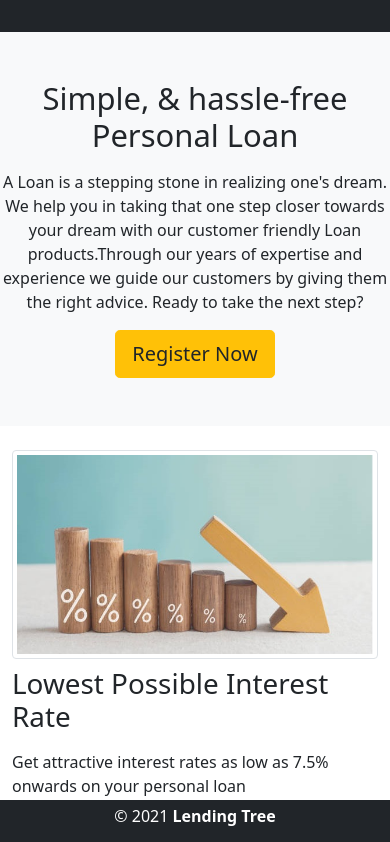
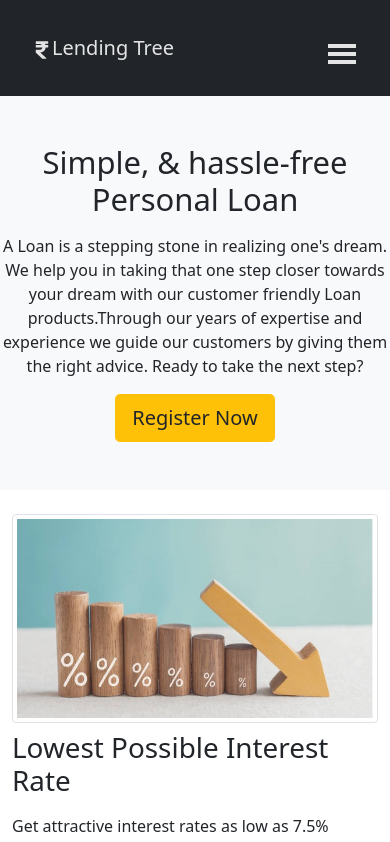
Before and after one commit to ganeshshankerkk/lending-tree-app-frontend, a React (Create React App) app: page / in a window 390 px wide. Shown: the top 842 px of the page. Built offline with nearby package versions, Linux system fonts and the light colour scheme.

Commit message:
GS: Made NavBar responsive
GS: Made NavBar responsive

```diff
--- a/src/components/layout/Layout.js
+++ b/src/components/layout/Layout.js
@@ -1,14 +1,18 @@
 import { Fragment } from "react";
 import Footer from "../mainNavigation/Footer";
 import MainNavigation from "../mainNavigation/MainNavigation";
-
-function Layout (props){
-    return(
+import './layout.css';
+function Layout(props) {
+    return (
         <Fragment>
-            <MainNavigation/>
-            <main>{props.children}</main>
-            <Footer/>
-        </Fragment>
+            <div className="page-container">
+                <div className="content-wrap">
+                <MainNavigation />
+                <main>{props.children}</main>
+            </div>
+            <Footer />
+        </div>
+        </Fragment >
     )
 }
 export default Layout;
--- /dev/null
+++ b/src/components/layout/layout.css
@@ -0,0 +1,8 @@
+.page-container{
+    display: flex;
+    flex-direction: column;
+    min-height: 100vh;
+}
+.content-wrap{
+      flex: 1;
+}
--- a/src/components/mainNavigation/Footer.css
+++ b/src/components/mainNavigation/Footer.css
@@ -1,17 +1,20 @@
-.footerCredits{
-    color: white;
-    text-align: center;
-  }
-
-
-/*
-.footer-style {
-    position: absolute;
-    right: 0;
-    bottom: 0;
-    left: 0;
-    padding: 1rem;
-    margin-top: -50px;
-    width: 100%;
-   }
-*/
+.main-footer{
+  padding: 15px;
+  position: relative;
+  bottom: 0;
+  text-align: center;
+  width: 100%;
+  background-color: #212429;
+}
+.footer-text{
+  line-height: 0.5em;
+  color: white;
+  font-size: 13px;
+}
+.footer-text a{
+  text-decoration: none;
+  color: #2596be;
+}
+.footer-text a:hover{
+  color: #66b6d2;
+}
--- a/src/components/mainNavigation/Footer.js
+++ b/src/components/mainNavigation/Footer.js
@@ -1,15 +1,18 @@
 import { Fragment } from "react";
 import './Footer.css'
-function Footer(){
-    return(
+function Footer() {
+    const currentYear = new Date().getFullYear();
+    return (
         <Fragment>
-            <div className="d-flex flex-column">
-                <div className="wrapper flex-grow-1"></div>
-                <footer>
-                    <div className="fixed-bottom nav pt-1 footer text-center bg-dark justify-content-center">
-                        <p className="footerCredits">© 2021<b> Lending Tree</b></p>
+            <div className="main-footer">
+                <div className="container">
+                    <div className="row">
+                        <div className="footer-text">
+                            <p>&copy; 2021 - {currentYear} | Lending Tree</p>
+                            <p>Developed by <a href="https://ganeshshanker.com" target="_blank" rel="noopener noreferrer"><b>Ganesh Shanker K K</b></a></p>
+                        </div>
                     </div>
-                </footer>
+                </div>
             </div>
         </Fragment>
     )
--- a/src/components/mainNavigation/MainNavigation.css
+++ b/src/components/mainNavigation/MainNavigation.css
@@ -1,8 +1,7 @@
 .navLink {
-color: rgb(228, 228, 228);
-text-decoration: none;
-margin-right:2.4rem;
-font-size: 20px;
+    color: rgb(228, 228, 228);
+    text-decoration: none;
+    font-size: 20px;
 }
 .navLink:hover {
     color: white;
@@ -12,3 +11,145 @@ font-size: 20px;
     color: white;
     font-weight: 600;
 }
+.main-nav{
+    background-color: #212429;
+    width: 100%;
+    height: 5rem;
+    display: grid;
+    grid-template-columns: 5rem 2fr 2fr 3fr 5rem;
+}
+.logo{
+    display: grid;
+    justify-content: start;
+    align-items: center;
+    grid-column: 2/3;
+}
+.menu-link {
+    align-items: center;
+    grid-column: 4/5;
+}
+.menu-link ul {
+    height: 4rem;
+    display: flex;
+    justify-content: space-around;
+    align-items: center;
+}
+.menu-link ul li {
+    font-size: 1rem;
+}
+.menu-link ul li a {
+    text-transform: capitalize;
+    color: rgba(0, 0, 3, 0.8);
+    transition: 0.5s;
+}
+.menu-link ul li:hover > a {
+    transform-origin: left;
+    color: rgba(0, 0, 3, 1);
+    text-decoration: underline;
+    transition: 0.5s;
+}
+.hamburger-menu {
+    display: none;
+}
+/* responsive css style */
+@media (max-width: 1080px) {
+    .main-nav {
+        height: 5rem;
+        grid-template-columns: 5rem 2fr 0fr 3fr 5rem;
+   }
+    .logo, .menu-link ul{
+        height: 4rem;
+   }
+}
+@media (max-width: 998px) {
+    .main-nav {
+        height: 6rem;
+        grid-template-columns: 2rem 3fr 4rem;
+        text-align: left;
+        align-items: center;
+   }
+    .menu-link {
+        display: none;
+   }
+    .logo{
+        height: 6rem;
+   }
+    .mobile-menu-link {
+        grid-column: 2/4;
+        position: relative;
+        z-index: 99;
+   }
+    .mobile-menu-link {
+        color: black;
+        background-color: #212429;
+       ;
+        height: 14rem;
+        display: grid;
+        grid-column: 2/5;
+        align-items: center;
+        padding-left: 1rem;
+        transition: all 2s linear;
+        transform-origin: top;
+        box-shadow: rgba(50, 50, 93, 0.25) 0px 50px 100px -20px, rgba(0, 0, 0, 0.3) 0px 30px 60px -30px;
+   }
+    .mobile-menu-link ul {
+        height: 10rem;
+        display: flex;
+        justify-content: space-around;
+        flex-direction: column;
+        align-items: flex-start;
+   }
+    .mobile-menu-link ul li:first-child {
+        transition-delay: 0.2s;
+   }
+    .hamburger-menu {
+        display: block;
+        font-size: 2rem;
+   }
+}
+@media (max-width: 798px) {
+    .main-nav {
+        height: 6rem;
+        grid-template-columns: 2rem 3fr 4rem;
+        text-align: left;
+        align-items: center;
+   }
+    .navLinkogo{
+        height: 6rem;
+   }
+    .logo h2{
+        font-size: 1.2srem;
+   }
+    .hamburger-menu {
+        display: block;
+        font-size: 2.5rem;
+   }
+}
+@media (max-width: 520px) {
+    .main-nav {
+        height: 6rem;
+        grid-template-columns: 2rem 3fr 4rem;
+        text-align: left;
+        align-items: center;
+   }
+    .logo {
+        height: 6rem;
+   }
+    .logo h2{
+        font-size: 1.1rem;
+   }
+    .hamburger-menu {
+        display: block;
+        font-size: 2.5rem;
+   }
+}
+.hamburger-icon {
+    color: rgb(228, 228, 228);
+    text-decoration: none;
+    margin-right:2.4rem;
+    font-size: 2rem;
+}
+.hamburger-icon-active{
+    color: white;
+    font-weight: 600;
+}
--- a/src/components/mainNavigation/MainNavigation.js
+++ b/src/components/mainNavigation/MainNavigation.js
@@ -1,4 +1,4 @@
-import { Fragment } from "react";
+import { Fragment, useState } from "react";
 import { RiUser6Line } from "react-icons/ri";
 import { GiHamburgerMenu } from "react-icons/gi";
 import { BiSupport } from "react-icons/bi";
@@ -20,7 +20,7 @@ function MainNavigation() {
     const personVerificationAgentLoggedIn = useSelector(state => state.loginState.personVerificationAgentLoggedIn);
     const legalVerificationAgentLoggedIn = useSelector(state => state.loginState.isLegalAgentLoggedIn);
     const lendingTreeAdminLogIn = useSelector(state => state.adminLoginState.isLendingTreeAdminLoggedIn);
-
+    const [hamburgerMenuIcon, setHamburgerMenuIcon] = useState(false);
     const link = "navLink";
     let dispatch = useDispatch();
 
@@ -61,46 +61,48 @@ function MainNavigation() {
     return (
         <Fragment>
             <header>
-                <nav className="navbar navbar-expand-sm navbar-dark bg-dark py-3">
-                    <div className="navbar-collapse collapse w-100 order-1 order-sm-0 dual-collapse2">
-                        <ul className="navbar-nav mr-auto mx-5">
-                            <li className="nav-item active">
-                                <NavLink className="navbar-brand" to={URI} ><FaRupeeSign/> Lending Tree</NavLink>
-                            </li>
-                        </ul>
+                <nav className="main-nav">
+                    <div className="logo">
+                        <NavLink activeclassname="navActive" className={link} to={URI} ><FaRupeeSign />Lending Tree</NavLink>
                     </div>
-                    <div className="navbar-collapse collapse w-100 order-3 dual-collapse2 justify-content-end">
-                        <ul className="nav  ml-auto mx-5">
+                    <div className="hamburger-menu">
+                    <NavLink activeclassname="navActive" onClick={() => setHamburgerMenuIcon(!hamburgerMenuIcon)} className="hamburger-icon" to='/' ><GiHamburgerMenu /></NavLink>
+                        {/* <a href="" onClick={() => setHamburgerMenuIcon(!hamburgerMenuIcon)}>
+                            <GiHamburgerMenu />
+                        </a> */}
+                    </div>
+                    <div className={hamburgerMenuIcon ? "menu-link mobile-menu-link" : "menu-link"}>
+                        <ul>
                             {/* About */}
-                            <NavLink activeclassname="navActive" to='/about' className={link}> <FaHandsHelping /> About</NavLink>
+                            <NavLink  onClick={() => setHamburgerMenuIcon(!hamburgerMenuIcon)} activeclassname="navActive" to='/about' className={link}> <FaHandsHelping /> About</NavLink>
                             {/* LOGIN */}
                             {!userLoggedIn && !approvalAgencyLoggedIn && !agencyAdminLoggedIn &&
                                 !pickUpAgentSignedIn && !personVerificationAgentLoggedIn && !lendingTreeAdminLogIn && !legalVerificationAgentLoggedIn &&
-                                <li className="nav-item">
-                                    <NavLink variant="pills" activeclassname="navActive" to='/login' className={link}><RiUser6Line/> Login</NavLink>
-                                </li>}
+
+                                <NavLink onClick={() => setHamburgerMenuIcon(!hamburgerMenuIcon)} variant="pills" activeclassname="navActive" to='/login' className={link}><RiUser6Line /> Login</NavLink>
+                            }
                             {/* DASHBOARD */}
                             {(userLoggedIn || approvalAgencyLoggedIn || agencyAdminLoggedIn || pickUpAgentSignedIn
                                 || personVerificationAgentLoggedIn || legalVerificationAgentLoggedIn || lendingTreeAdminLogIn) &&
-                                <li className="nav-item">
-                                    <NavLink activeclassname="navActive" to='/dashboard' className={link}><GiHamburgerMenu /> Dashboard</NavLink>
-                                </li>}
+
+                                <NavLink  onClick={() => setHamburgerMenuIcon(!hamburgerMenuIcon)} activeclassname="navActive" to='/dashboard' className={link}><GiHamburgerMenu /> Dashboard</NavLink>
+                            }
                             {/* MY ACCOUNT */}
                             {(agentLoggedInProfilePage || userLoggedIn || approvalAgencyLoggedIn || agencyAdminLoggedIn || pickUpAgentSignedIn
                                 || personVerificationAgentLoggedIn || legalVerificationAgentLoggedIn || lendingTreeAdminLogIn) &&
-                                <li className="nav-item">
-                                    <NavLink activeclassname="navActive" to='/profile' className={link}> <RiUser6Line /> My Account</NavLink>
-                                </li>}
+
+                                <NavLink  onClick={() => setHamburgerMenuIcon(!hamburgerMenuIcon)} activeclassname="navActive" to='/profile' className={link}> <RiUser6Line /> My Account</NavLink>
+                            }
                             {/* CONTACT */}
-                            <NavLink activeclassname="navActive" to='/contact' className={link}> <BiSupport /> Contact</NavLink>
+                            <NavLink  onClick={() => setHamburgerMenuIcon(!hamburgerMenuIcon)} activeclassname="navActive" to='/contact' className={link}> <BiSupport /> Contact</NavLink>
                             {/* LOGOUT */}
                             {(userLoggedIn || approvalAgencyLoggedIn || agencyAdminLoggedIn || pickUpAgentSignedIn
                                 || personVerificationAgentLoggedIn
                                 || legalVerificationAgentLoggedIn ||
                                 lendingTreeAdminLogIn) &&
-                                <li className="nav-item">
-                                    <button className="btn btn-warning" onClick={logoutHandler}>Logout</button>
-                                </li>}
+
+                                <button className="btn btn-warning" onClick={logoutHandler}>Logout</button>
+                            }
                         </ul>
                     </div>
                 </nav>
```
